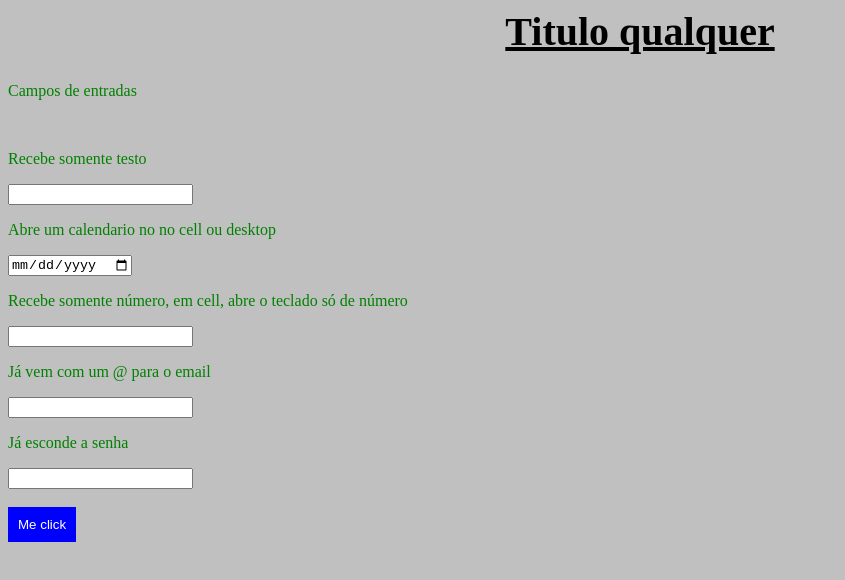
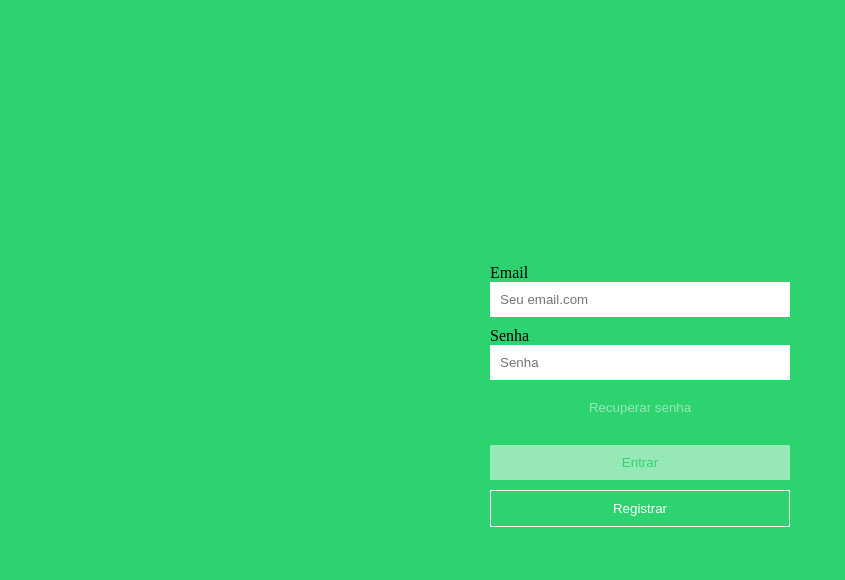
Before and after one commit to Mathbull/CRUD-HTML-CSS-JS-FIREBASE, a plain HTML site: page index.html in a window 1280 px wide. Shown: the whole page, without its empty margins (0-845 px from the left). Drawn offline with Linux system fonts and the light colour scheme; no server answers.

Commit message:
Correcao de link incorreto

```diff
--- a/auth-guard.js
+++ b/auth-guard.js
@@ -1,5 +1,5 @@
 firebase.auth().onAuthStateChanged(user =>{
     if(!user){
-        window.location.href = '../../index_.html'
+        window.location.href = '../../index.html'
     }
 })
--- a/index.html
+++ b/index.html
@@ -1,49 +1,58 @@
-<html lang="pt-br">
-<head>
-    <meta charset="UTF-8">
-    <meta name="viewport" content="width=device-width, initial-scale=1.0">
-    <title>Index</title>
-    <style>
-        p{
-            color: green;
-        }
-        button{
-            background-color: blue;
-            color: white;
-            padding: 10px;
-            border: none;
-        }
-        body{
-            background: silver;
-        }
-        h1{
-            text-align: center;
-            text-decoration: underline;
-            font-size: 40px;
-        }
-    </style>
-</head>
-<body>
-    <h1>Titulo qualquer</h1>
-    <p>Campos de entradas</p>
-    <br>
-    <p>Recebe somente testo</p>
-    <input type="text">
-    <br>
-    <p>Abre um calendario no no cell ou desktop</p>
-    <input type="date">
-    <br>
-    <p>Recebe somente número, em cell, abre o teclado só de número</p>
-    <input type="number">
-    <br>
-    <p>Já vem com um @ para o email</p>
-    <input type="email">
-    <br>
-    <p>Já esconde a senha </p>
-    <input type="password">
+<!DOCTYPE html>
+<html>
+    <header>
+        <title>Login - controle de gastos</title>
+    </header>
 
-    <br><br>
+    <body class="centralize">
+        <form action="exemplo.html">
+            <div class="form-field">
+                <div><label for="">Email</label><br></div>
+                <input type="email" name="email" placeholder="Seu email.com" id="email" onchange="OnChangeEmail()">
+                <div class="error" id="email-required-error">
+                    Email é obrigatório
+                </div>
+                <div class="error" id="email-invalid-error">
+                    Email invalido
+                </div>
+            </div>
+            <div class="form-field">
+                <div><label for="">Senha</label></div>
+                <input type="password" name="password" placeholder="Senha" id="password" onchange="onChangePassword()">
+                <div class="error" id="password-required-error">
+                    Senha é obrigatório
+                </div>
+            </div>
+            <div>
+                <button type="button" class="clear disabled_button"  id="recover-password-button" onclick="recoverPassword()" >Recuperar senha</button>
+            </div>
+            <div>
+                <button type="button" class="solid disabled_button"  id="loginButton" onclick="login()">Entrar</button>
+            </div>
+            <div>
+                <button type="button" class="outline" onclick="register()">Registrar</button>
+            </div>
 
-    <button onclick="alert('CLICADOOOOOOO')">Me click</button>
-</body>
+
+
+
+
+        </form>
+
+    </body>
+
+
+    <link rel="stylesheet" href="index.css">
+    <link rel="stylesheet" href="global.css">
+
+
+    <script src="https://www.gstatic.com/firebasejs/10.13.1/firebase-app-compat.js"></script>
+    <script src="https://www.gstatic.com/firebasejs/10.13.1/firebase-auth-compat.js"></script>
+    <script src="firebase-init.js"></script>
+
+    <script src="index.js"></script>
+    <script src="validations.js"></script>
+    <script src="loading.js"></script>
+
+
 </html>
```
Also changed, not shown: Pages/home/home.html (+0 -24 lines), Pages/home/home.js (+1 -46 lines), index_.html (deleted, +0 -58 lines).
